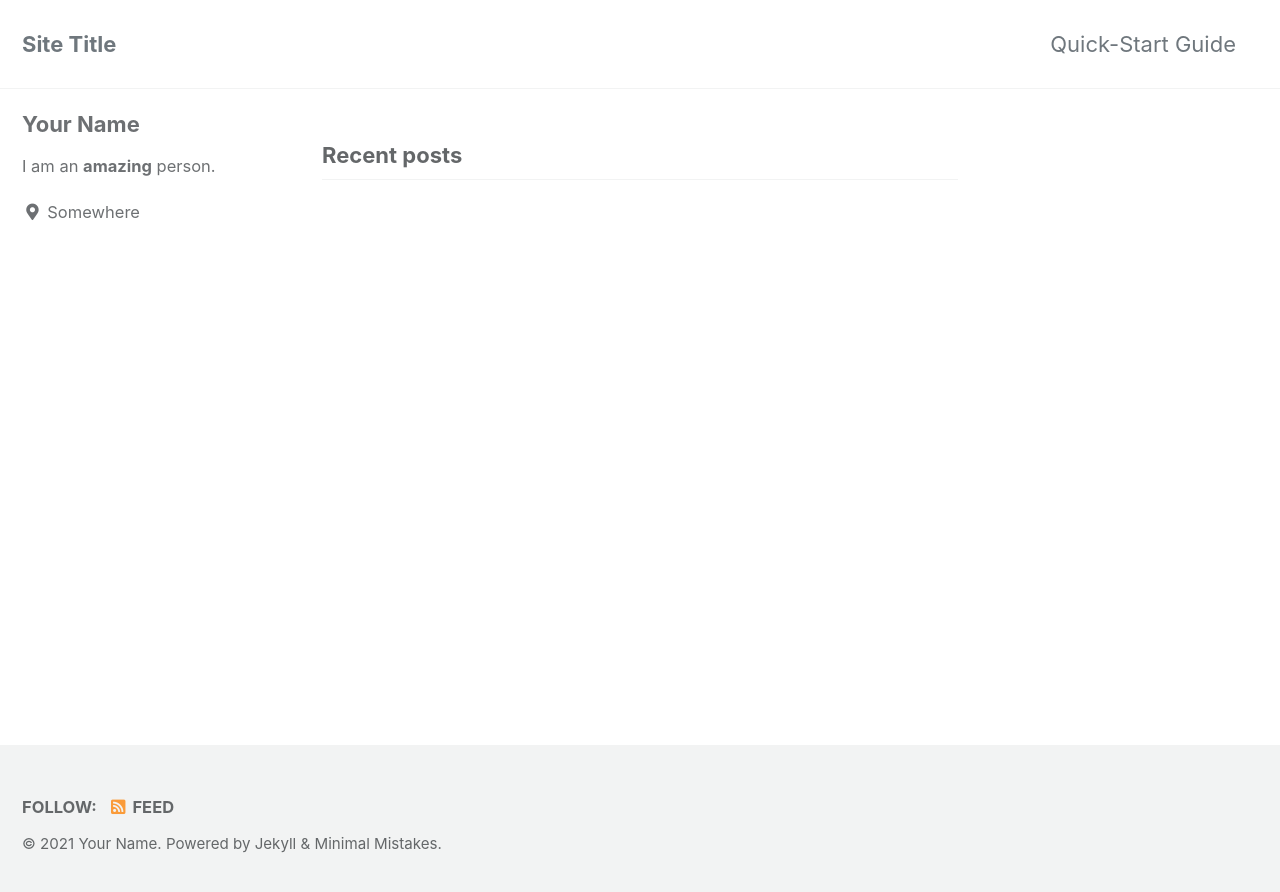
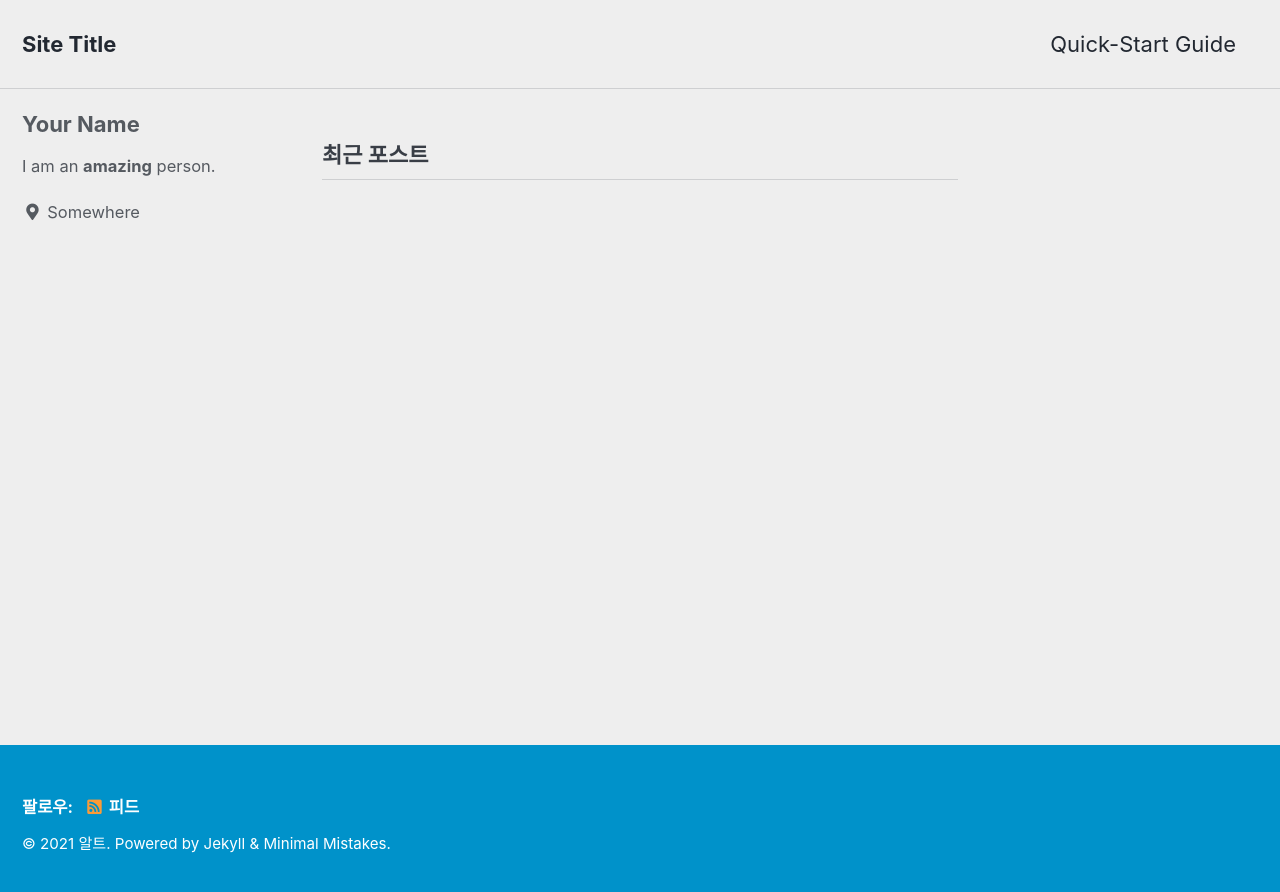
Before and after one commit to hochulz/hochulz.github.io, a Jekyll site: the page built from index.html, in a window 1280 px wide. Shown: the top 892 px of the page. Built offline with Jekyll 4.4.1, drawn with Linux system fonts in a browser that asks for light colours; cached includes are drawn as plain includes; the list of posts is cut into pages by our own code.

Commit message:
config changed

```diff
--- a/_config.yml
+++ b/_config.yml
@@ -12,15 +12,15 @@
 
 # theme                  : "minimal-mistakes-jekyll"
 # remote_theme           : "mmistakes/minimal-mistakes"
-minimal_mistakes_skin    : "default" # "air", "aqua", "contrast", "dark", "dirt", "neon", "mint", "plum", "sunrise"
+minimal_mistakes_skin    : "air" # "air", "aqua", "contrast", "dark", "dirt", "neon", "mint", "plum", "sunrise"
 
 # Site Settings
-locale                   : "en-US"
+locale                   : "ko"
 title                    : "Site Title"
 title_separator          : "-"
 subtitle                 : # site tagline that appears below site title in masthead
-name                     : "Your Name"
-description              : "An amazing website."
+name                     : "알트"
+description              : "내 블로그 어떰."
 url                      : # the base hostname & protocol for your site e.g. "https://mmistakes.github.io"
 baseurl                  : # the subpath of your site, e.g. "/blog"
 repository               : # GitHub username/repo-name e.g. "mmistakes/minimal-mistakes"
```
